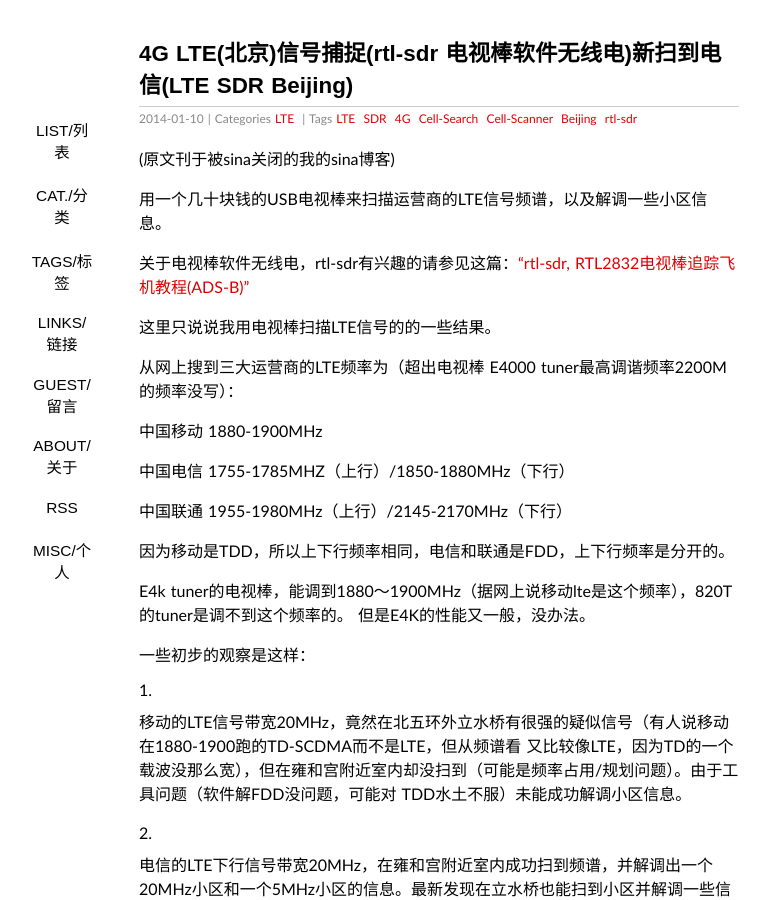
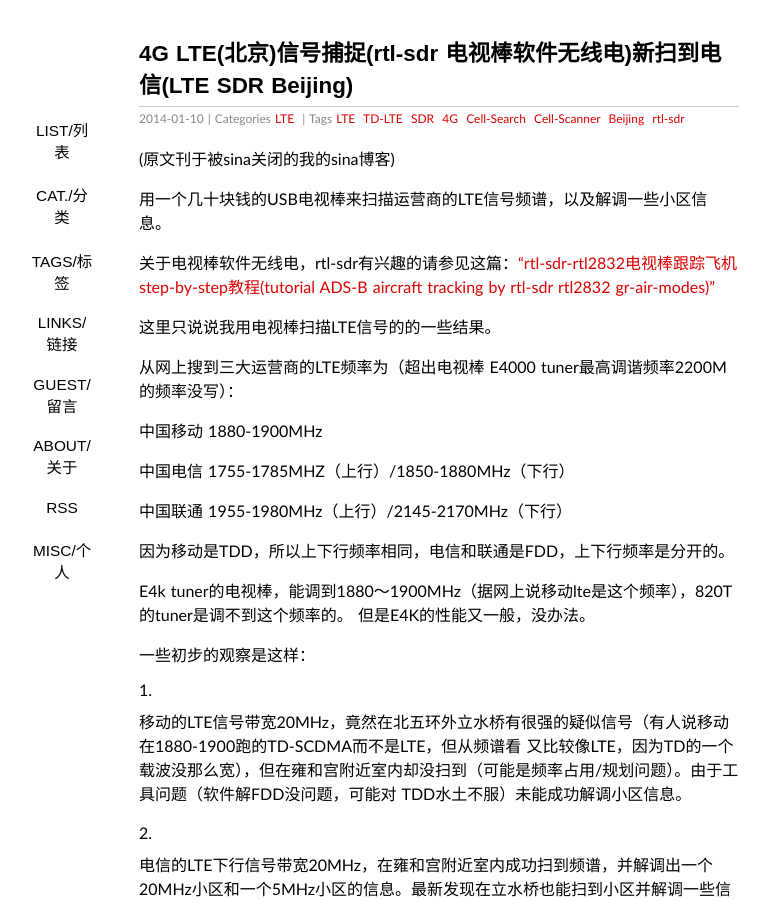
Before and after one commit to sdr-x/sdr-x.github.io, a Jekyll site: the page built from _posts/2014-01-10-4G LTE(北京)信号捕捉(rtl-sdr 电视棒软件无线电)新扫到电信(LTE SDR Beijing).md, in a window 1280 px wide and 900 px high. Shown: the whole window, without its empty margins (201-970 px from the left). Built offline with Jekyll 4.4.1, drawn with Linux system fonts in a browser that asks for light colours; some web fonts are replaced; Markdown is read by kramdown in place of the engine named in the settings; comment, search, counter and statistics services are not loaded.

Commit message:
Update 2014-01-10-4G LTE(北京)信号捕捉(rtl-sdr 电视棒软件无线电)新扫到电信(LTE SDR Beijing).md

```diff
--- a/_posts/2014-01-10-4G LTE(北京)信号捕捉(rtl-sdr 电视棒软件无线电)新扫到电信(LTE SDR Beijing).md
+++ b/_posts/2014-01-10-4G LTE(北京)信号捕捉(rtl-sdr 电视棒软件无线电)新扫到电信(LTE SDR Beijing).md
@@ -4,14 +4,14 @@ layout: post
 title: 4G LTE(北京)信号捕捉(rtl-sdr 电视棒软件无线电)新扫到电信(LTE SDR Beijing)
 thread: 1356
 categories: LTE
-tags:  LTE SDR 4G Cell-Search Cell-Scanner Beijing rtl-sdr
+tags:  LTE TD-LTE SDR 4G Cell-Search Cell-Scanner Beijing rtl-sdr
 ---
 
 (原文刊于被sina关闭的我的sina博客)
 
 用一个几十块钱的USB电视棒来扫描运营商的LTE信号频谱，以及解调一些小区信息。
 
-关于电视棒软件无线电，rtl-sdr有兴趣的请参见这篇：["rtl-sdr, RTL2832电视棒追踪飞机教程(ADS-B)"](link)
+关于电视棒软件无线电，rtl-sdr有兴趣的请参见这篇：["rtl-sdr-rtl2832电视棒跟踪飞机step-by-step教程(tutorial ADS-B aircraft tracking by rtl-sdr rtl2832 gr-air-modes)"](http://sdr-x.github.io/rtl-sdr-rtl2832%E7%94%B5%E8%A7%86%E6%A3%92%E8%B7%9F%E8%B8%AA%E9%A3%9E%E6%9C%BAstep-by-step%E6%95%99%E7%A8%8B(tutorial%20ADS-B%20aircraft%20tracking%20by%20rtl-sdr%20rtl2832%20gr-air-modes)/)
 
 这里只说说我用电视棒扫描LTE信号的的一些结果。
 
```
Also changed, not shown: other parts of _posts/2014-01-10-4G LTE(北京)信号捕捉(rtl-sdr 电视棒软件无线电)新扫到电信(LTE SDR Beijing).md (+1 -1 lines).
